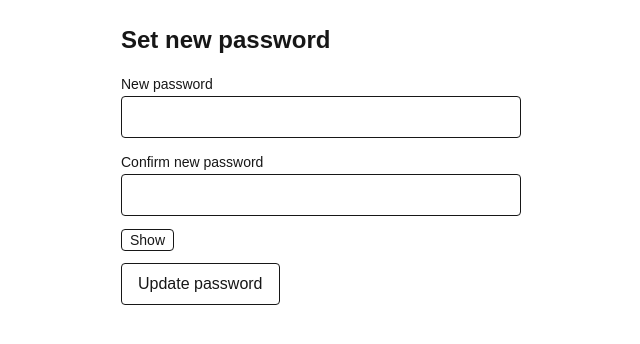
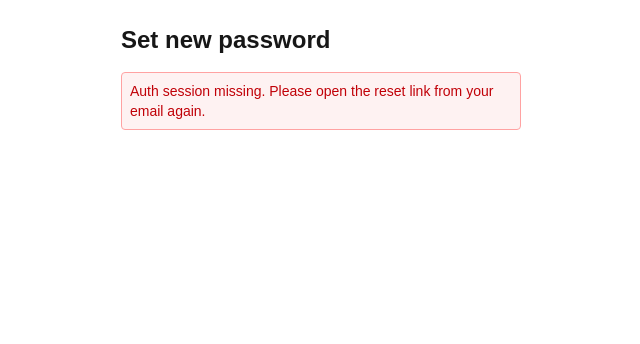
Before and after one commit to kanchNaik/ai_powered_customersupport_bot, a Next.js app: page /reset-password in a window 1280 px wide. Shown: the top 344 px of the page, without its empty margins (319-959 px from the left). Built offline with nearby package versions, Linux system fonts and the light colour scheme; no server answers.

Commit message:
Update page.tsx

```diff
--- a/app/reset-password/page.tsx
+++ b/app/reset-password/page.tsx
@@ -1,6 +1,20 @@
 'use client';
+
+export const dynamic = 'force-dynamic'; // skip prerender
+export const runtime = 'edge';          // optional
+
 import { useEffect, useMemo, useState } from 'react';
 import { browserClient } from '@/lib/supabaseBrowser';
+
+function parseHash(hash: string) {
+  const qs = new URLSearchParams(hash.startsWith('#') ? hash.slice(1) : hash);
+  return {
+    access_token: qs.get('access_token') || undefined,
+    refresh_token: qs.get('refresh_token') || undefined,
+    type: qs.get('type') || undefined, // 'recovery' etc.
+    error: qs.get('error') || qs.get('error_description') || undefined,
+  };
+}
 
 export default function ResetPasswordPage() {
   const supabase = useMemo(() => browserClient(), []);
@@ -12,10 +26,46 @@ export default function ResetPasswordPage() {
   const [err, setErr] = useState<string | null>(null);
   const [loading, setLoading] = useState(false);
 
+  // Establish a session from the URL (code flow OR hash token flow)
   useEffect(() => {
-    // Give the client a tick to process the hash fragment and create a recovery session
-    const t = setTimeout(() => setReady(true), 300);
-    return () => clearTimeout(t);
+    (async () => {
+      try {
+        const href = window.location.href;
+        const url = new URL(href);
+        const code = url.searchParams.get('code'); // PKCE/OTP style
+        const { access_token, refresh_token, type, error } = parseHash(window.location.hash);
+
+        if (error) throw new Error(error);
+
+        if (code) {
+          // 1) Code flow
+          const { error: exErr } = await supabase.auth.exchangeCodeForSession(href);
+          if (exErr) throw exErr;
+        } else if (access_token && refresh_token) {
+          // 2) Hash token flow
+          const { error: setErr } = await supabase.auth.setSession({ access_token, refresh_token });
+          if (setErr) throw setErr;
+        } else {
+          // 3) If user already has a session from a previous step, use it
+          const { data: sessionData } = await supabase.auth.getSession();
+          if (!sessionData?.session) {
+            // 4) Some verify-only links won’t carry tokens; send user to login
+            if (type === 'signup' || type === 'email_change') {
+              setMsg('Email verified. Redirecting to sign in…');
+              setTimeout(() => window.location.replace('/login?verified=1'), 800);
+              return;
+            }
+            throw new Error('No auth tokens found in reset URL');
+          }
+        }
+
+        setReady(true);
+      } catch (e: any) {
+        console.error('[reset-password]', e?.message || e);
+        setErr('Auth session missing. Please open the reset link from your email again.');
+      }
+    })();
+  // eslint-disable-next-line react-hooks/exhaustive-deps
   }, []);
 
   async function onUpdate(e: React.FormEvent) {
@@ -23,8 +73,14 @@ export default function ResetPasswordPage() {
     setErr(null); setMsg(null); setLoading(true);
     try {
       if (!pw || pw !== confirm) throw new Error('Passwords do not match');
+
+      // Make sure we still have a session at submit time
+      const { data: sessionData } = await supabase.auth.getSession();
+      if (!sessionData?.session) throw new Error('Auth session missing');
+
       const { error } = await supabase.auth.updateUser({ password: pw });
       if (error) throw error;
+
       setMsg('Password updated. Redirecting to sign in…');
       setTimeout(() => { window.location.assign('/login'); }, 1200);
     } catch (e: any) {
@@ -37,23 +93,35 @@ export default function ResetPasswordPage() {
   return (
     <main className="mx-auto max-w-md p-6 space-y-4">
       <h1 className="text-2xl font-semibold">Set new password</h1>
-      {!ready && <div className="text-sm opacity-70">Preparing your reset session…</div>}
+
       {err && <div className="rounded border border-red-300 bg-red-50 p-2 text-sm text-red-700">{err}</div>}
       {msg && <div className="rounded border border-green-300 bg-green-50 p-2 text-sm text-green-700">{msg}</div>}
 
-      {ready && (
+      {!err && !ready && <div className="text-sm opacity-70">Preparing your reset session…</div>}
+
+      {ready && !err && (
         <form onSubmit={onUpdate} className="space-y-3">
           <div className="space-y-1">
             <label className="text-sm">New password</label>
-            <input className="w-full rounded border px-3 py-2" type={show ? 'text' : 'password'}
-              value={pw} onChange={e=>setPw(e.target.value)} required />
+            <input
+              className="w-full rounded border px-3 py-2"
+              type={show ? 'text' : 'password'}
+              value={pw}
+              onChange={e => setPw(e.target.value)}
+              required
+            />
           </div>
           <div className="space-y-1">
             <label className="text-sm">Confirm new password</label>
-            <input className="w-full rounded border px-3 py-2" type={show ? 'text' : 'password'}
-              value={confirm} onChange={e=>setConfirm(e.target.value)} required />
+            <input
+              className="w-full rounded border px-3 py-2"
+              type={show ? 'text' : 'password'}
+              value={confirm}
+              onChange={e => setConfirm(e.target.value)}
+              required
+            />
           </div>
-          <button type="button" className="rounded border px-2 text-sm" onClick={()=>setShow(s=>!s)}>
+          <button type="button" className="rounded border px-2 text-sm" onClick={() => setShow(s => !s)}>
             {show ? 'Hide' : 'Show'}
           </button>
           <div>
```
